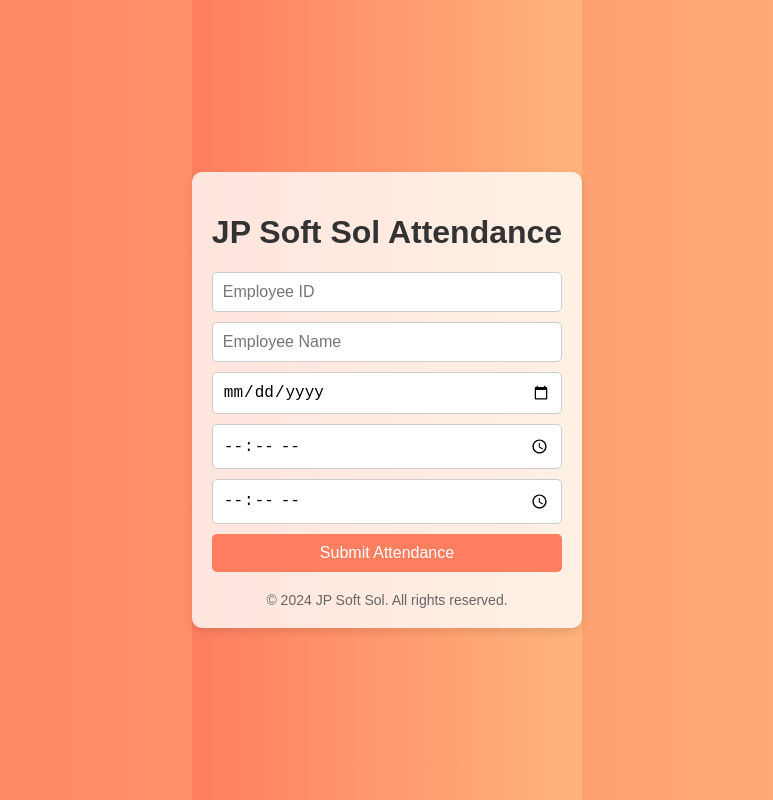
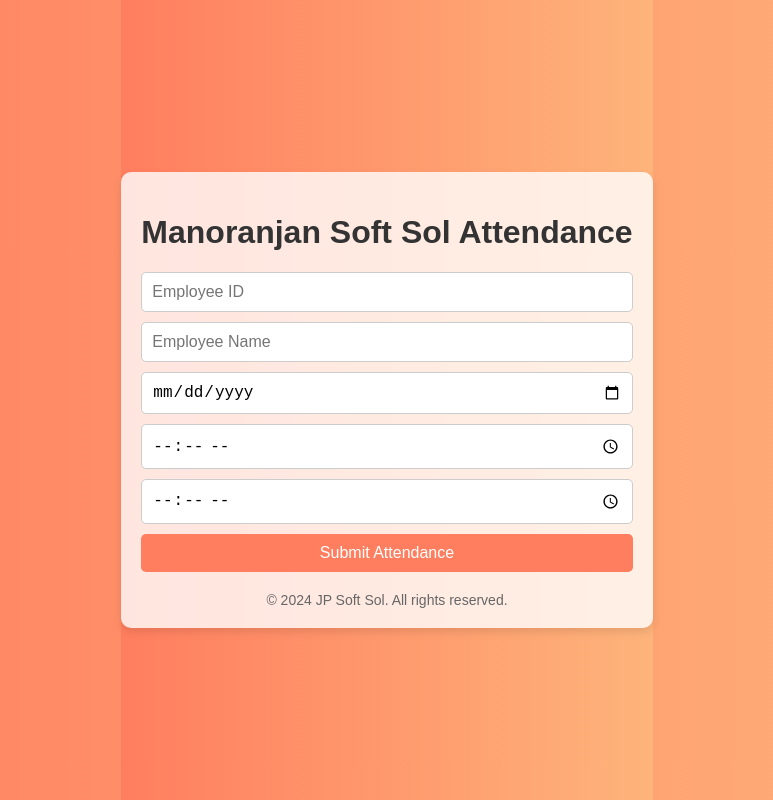
Before and after one commit to manoranjanchittoju/htmlproject, a plain HTML site: page index.html in a window 1280 px wide. Shown: the whole page, without its empty margins (253-1026 px from the left). Drawn offline with Linux system fonts and the light colour scheme.

Commit message:
message: code1

```diff
--- a/index.html
+++ b/index.html
@@ -77,7 +77,7 @@
 </head>
 <body>
     <div class="container">
-        <h1>JP Soft Sol Attendance</h1>
+        <h1>Manoranjan Soft Sol Attendance</h1>
         <form id="attendanceForm" action="#" method="post" onsubmit="showNotification(event)">
             <input type="text" name="employee_id" placeholder="Employee ID" required>
             <input type="text" name="employee_name" placeholder="Employee Name" required>
```
